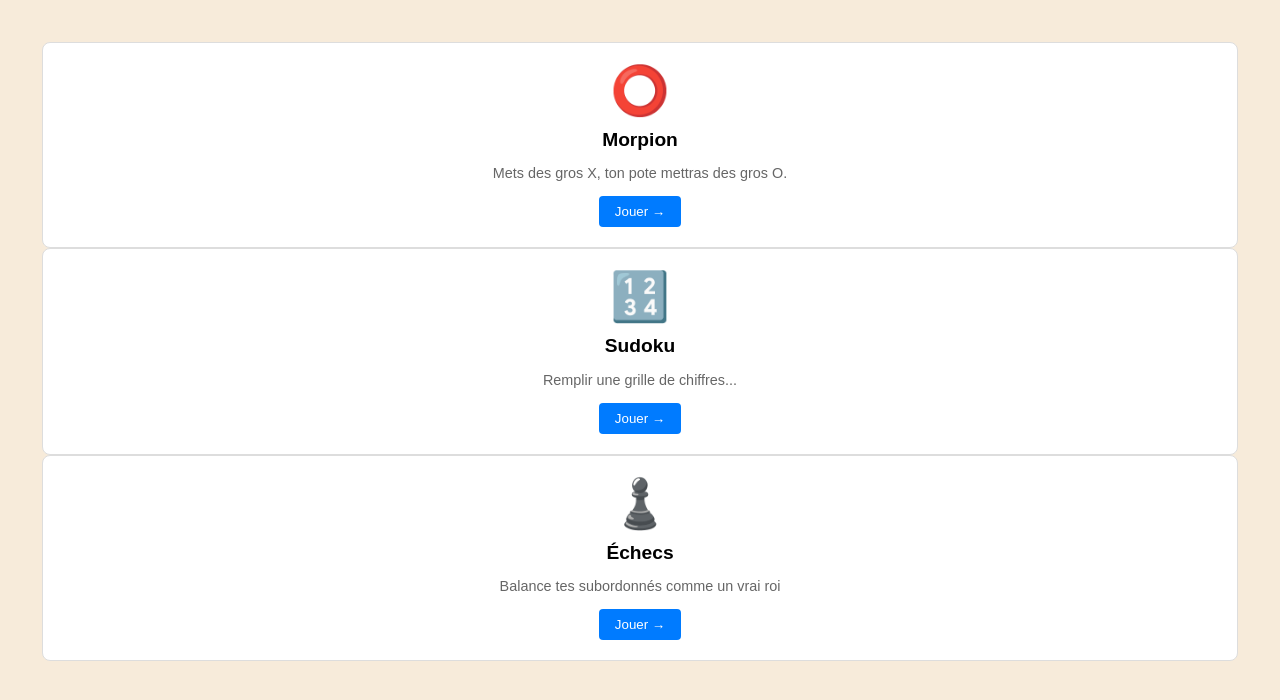
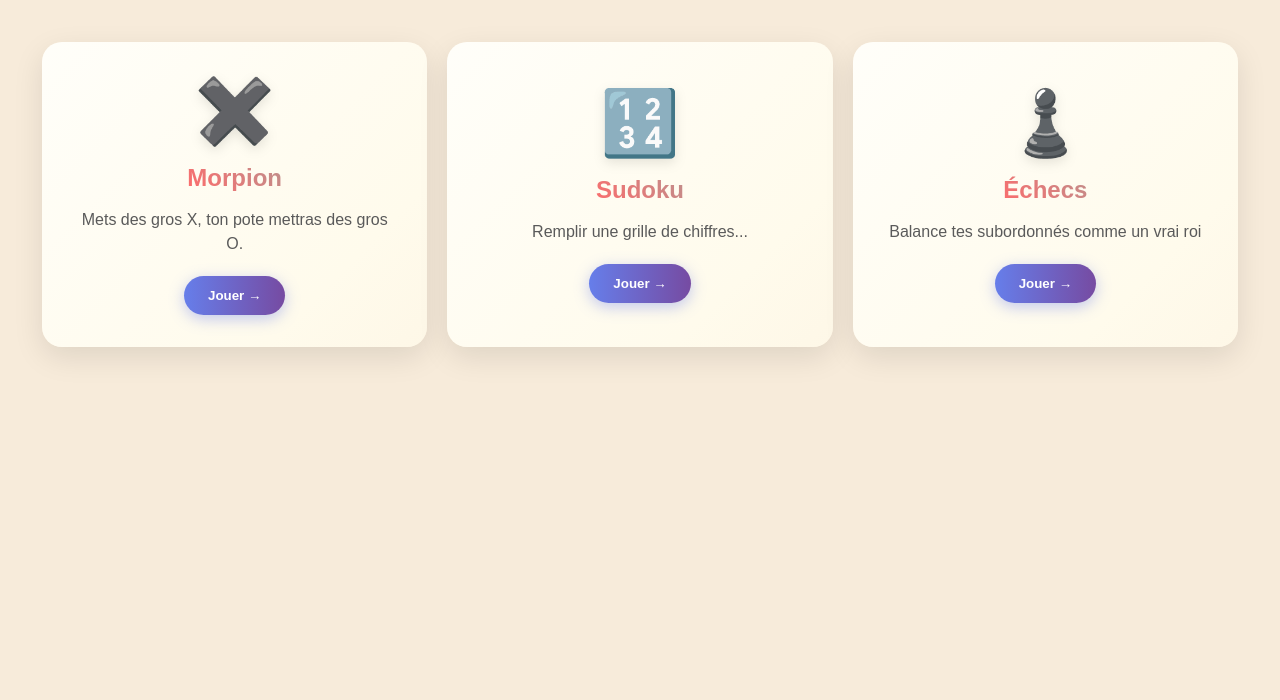
Before and after one commit to Arcturyus/Petits-jeux-React, a React (Vite) app: page / in a window 1280 px wide. Shown: the top 700 px of the page. Built offline with nearby package versions, Linux system fonts and the light colour scheme.

Commit message:
Infinite imporved UI and CSS

```diff
--- /dev/null
+++ b/src/components/GameCard.css
@@ -0,0 +1,82 @@
+.game-card {
+  display: block;
+  width: 100%;
+  padding: 30px;
+  background: linear-gradient(135deg, #fffffd 0%, #fffbec 50%, #faebd7 100%);
+  border: 2px solid transparent;
+  border-radius: 20px;
+  cursor: pointer;
+  text-align: center;
+  transition: all 0.4s cubic-bezier(0.175, 0.885, 0.32, 1.275);
+  position: relative;
+  overflow: hidden;
+  box-shadow: 0 10px 30px rgba(0,0,0,0.1);
+  background-size: 200% 200%;
+  animation: gradientShift 6s ease infinite;
+}
+
+.game-card:hover {
+  transform: translateY(-5px) scale(1.02);
+  box-shadow: 0 15px 40px rgba(0,0,0,0.15);
+}
+
+.game-card-icon {
+  font-size: 4rem;
+  margin-bottom: 15px;
+  filter: drop-shadow(0 4px 6px rgba(0,0,0,0.1));
+  transition: transform 0.3s ease;
+}
+
+.game-card:hover .game-card-icon {
+  transform: scale(1.1) rotate(5deg);
+}
+
+.game-card-title {
+  font-size: 1.5rem;
+  font-weight: bold;
+  margin: 15px 0;
+  background: linear-gradient(45deg, #ff6b6b, #4ecdc4, #45b7d1);
+  background-clip: text;
+  -webkit-background-clip: text;
+  -webkit-text-fill-color: transparent;
+  background-size: 200% auto;
+  animation: textShine 3s linear infinite;
+}
+
+.game-card-description {
+  color: #5a5a5a;
+  font-size: 1rem;
+  margin-bottom: 20px;
+  line-height: 1.5;
+}
+
+.game-card-button {
+  background: linear-gradient(90deg, #667eea 0%, #764ba2 50%, #f093fb 100%);
+  color: white;
+  padding: 12px 24px;
+  border-radius: 25px;
+  display: inline-block;
+  font-weight: bold;
+  background-size: 200% auto;
+  transition: all 0.3s ease;
+  box-shadow: 0 4px 15px rgba(102, 126, 234, 0.4);
+}
+
+.game-card:hover .game-card-button {
+  background-position: right center;
+}
+
+@keyframes gradientShift {
+  0%, 100% {
+    background-position: 0% 50%;
+  }
+  50% {
+    background-position: 100% 50%;
+  }
+}
+
+@keyframes textShine {
+  to {
+    background-position: 200% center;
+  }
+}
--- a/src/components/GameCard.tsx
+++ b/src/components/GameCard.tsx
@@ -1,4 +1,5 @@
 import type { Game } from '../types/Game'
+import './GameCard.css'
 
 interface GameCardProps {
   game: Game
@@ -7,45 +8,11 @@ interface GameCardProps {
 
 export default function GameCard({ game, onSelect }: GameCardProps) {
   return (
-    <button onClick={() => onSelect(game.id)} style={styles.card}>
-      <div style={styles.icon}>{game.icon}</div>
-      <h3 style={styles.title}>{game.title}</h3>
-      <p style={styles.description}>{game.description}</p>
-      <div style={styles.button}>Jouer →</div>
+    <button onClick={() => onSelect(game.id)} className="game-card">
+      <div className="game-card-icon">{game.icon}</div>
+      <h3 className="game-card-title">{game.title}</h3>
+      <p className="game-card-description">{game.description}</p>
+      <div className="game-card-button">Jouer →</div>
     </button>
   )
 }
-
-const styles = {
-  card: {
-    display: 'block',
-    width: '100%',
-    padding: '20px',
-    backgroundColor: 'white',
-    border: '1px solid #ddd',
-    borderRadius: '8px',
-    cursor: 'pointer',
-    textAlign: 'center' as const,
-  },
-  icon: {
-    fontSize: '3rem',
-    marginBottom: '10px',
-  },
-  title: {
-    fontSize: '1.2rem',
-    fontWeight: 'bold',
-    margin: '10px 0',
-  },
-  description: {
-    color: '#666',
-    fontSize: '0.9rem',
-    marginBottom: '15px',
-  },
-  button: {
-    backgroundColor: '#007bff',
-    color: 'white',
-    padding: '8px 16px',
-    borderRadius: '4px',
-    display: 'inline-block',
-  }
-}
--- a/src/components/games/Morpion/Morpion.css
+++ b/src/components/games/Morpion/Morpion.css
@@ -5,18 +5,6 @@
   text-align: center;
 }
 
-.logo {
-  height: 6em;
-  padding: 1.5em;
-  will-change: filter;
-  transition: filter 300ms;
-}
-.logo:hover {
-  filter: drop-shadow(0 0 2em #646cffaa);
-}
-.logo.react:hover {
-  filter: drop-shadow(0 0 2em #61dafbaa);
-}
 
 .card {
   padding: 2em;
@@ -43,7 +31,7 @@
   position: relative;
   overflow: hidden;
 }
-.morpion-wrapper .game-board {
+.morpion-wrapper .morpion-game-board {
     padding: 10px 20px 20px 20px;
 }
 
@@ -83,21 +71,21 @@
 }
 
 
-.game-info {
+.morpion-game-info {
   margin-right: 20px;
 }
 
-.ol-history {
+.morpion-ol-history {
   list-style: none;
   padding: 0;
   margin: 0;
 }
 
-.ol-history li {
+.morpion-ol-history li {
   margin-bottom: 2px;
 }
 
-.ol-history button {
+.morpion-ol-history button {
   background: #4a90e2;
   color: white;
   border: none;
@@ -110,10 +98,26 @@
   text-align: center;
 }
 
-.ol-history button:hover {
+.morpion-ol-history button:hover {
   background: #357abd;
 }
 
-.ol-history button:active {
+.morpion-ol-history button:active {
   background: #19436a;
 }
+
+.morpion-game{
+  display: flex;
+  flex-direction: row;
+  justify-content: center;
+}
+
+.morpion-game-board {
+  border: 2px solid #4a90e2;
+  border-radius: 8px;
+  padding: 10px;
+  box-shadow: 0 4px 8px rgba(0, 0, 0, 0.1);
+  width: fit-content;
+  height: fit-content;
+  background: linear-gradient(135deg, #f0f7ff, #e1f0ff, #dfefff);
+}
--- a/src/components/games/Morpion/Morpion.tsx
+++ b/src/components/games/Morpion/Morpion.tsx
@@ -91,10 +91,10 @@ export default function Game() {
   return (
     <div className='morpion-wrapper'>
     <h1 className="title">Morpion</h1>
-    <div className="game">
+    <div className="morpion-game">
 
-      <div className="game-info">
-        <ol className="ol-history">
+      <div className="morpion-game-info">
+        <ol className="morpion-ol-history">
           {history.map((currentSquares, move) => {
             const desc = move ? 'Coup n°' + move : 'Recommencer';
             return (
@@ -111,7 +111,7 @@ export default function Game() {
         </ol>
       </div>
 
-       <div className="game-board">
+       <div className="morpion-game-board">
         <Board xIsNext={xIsNext} squares={currentSquares} onPlay={handlePlay} />
       </div>
     </div>
--- a/src/components/games/Sudoku/Sudoku.css
+++ b/src/components/games/Sudoku/Sudoku.css
@@ -46,3 +46,13 @@
 .square.focused {
     border: 2px solid #f665d2; /* Plus spécifique, gagne automatiquement */
 }
+
+.sudoku-game-board {
+  border: 2px solid #4a90e2;
+  border-radius: 8px;
+  padding: 10px;
+  box-shadow: 0 4px 8px rgba(0, 0, 0, 0.1);
+  width: fit-content;
+  height: fit-content;
+  background: linear-gradient(135deg, #f0f7ff, #e1f0ff, #dfefff);
+}
--- a/src/components/games/Sudoku/Sudoku.tsx
+++ b/src/components/games/Sudoku/Sudoku.tsx
@@ -89,7 +89,7 @@ export default function Sudoku() {
     return <div className='sudoku-wrapper'>
         <h1 className="title">Sudoku</h1>
         <div className="game">
-            <div className="game-board">
+            <div className="sudoku-game-board">
                 <Board
                     squares={squares}
                     onCellChange={handleCellChange}
--- a/src/data/games.ts
+++ b/src/data/games.ts
@@ -5,7 +5,7 @@ export const games: Game[] = [
     id: 'morpion',
     title: 'Morpion',
     description: 'Mets des gros X, ton pote mettras des gros O. ',
-    icon: '⭕'
+    icon: '✖️'
   },
   {
     id: 'sudoku',
--- a/src/index.css
+++ b/src/index.css
@@ -85,9 +85,6 @@ h6 {
   font-size: 12px;
 }
 
-code {
-  font-size: 1.2em;
-}
 
 ul {
   padding-inline-start: 20px;
@@ -97,19 +94,8 @@ ul {
   box-sizing: border-box;
 }
 
-
-.game{
-  display: flex;
-  flex-direction: row;
-  justify-content: center;
+.home-page-games-grid {
+  display: grid;
+  grid-template-columns: repeat(auto-fit, minmax(300px, 1fr));
+  gap: 20px;
 }
-
-.game-board {
-  border: 2px solid #4a90e2;
-  border-radius: 8px;
-  padding: 10px;
-  box-shadow: 0 4px 8px rgba(0, 0, 0, 0.1);
-  width: fit-content;
-  height: fit-content;
-  background: linear-gradient(135deg, #f0f7ff, #e1f0ff, #cae3fd);
-}
--- a/src/pages/GamePage.tsx
+++ b/src/pages/GamePage.tsx
@@ -22,9 +22,9 @@ function GamePage({ game, onBack }: GamePageProps) {
         )
       default:
         return (
-          <div className="text-center p-8">
-            <div className="text-4xl mb-4">🚧</div>
-            <p className="text-gray-600">Ce jeu n'est pas encore implémenté</p>
+          <div>
+            <div>🚧</div>
+            <p>Ce jeu n'est pas encore implémenté</p>
           </div>
         )
     }
--- a/src/pages/Home.tsx
+++ b/src/pages/Home.tsx
@@ -6,7 +6,7 @@ export default function Home() {
 
   const navigate = useNavigate()
   return (
-    <div className="A">
+    <div className="home-page-games-grid">
         {/* Grille des jeux */}
             {games.map((game) => (
             <GameCard
```
Also changed, not shown: 1 other file (tests, documents, lock files or other folders).
